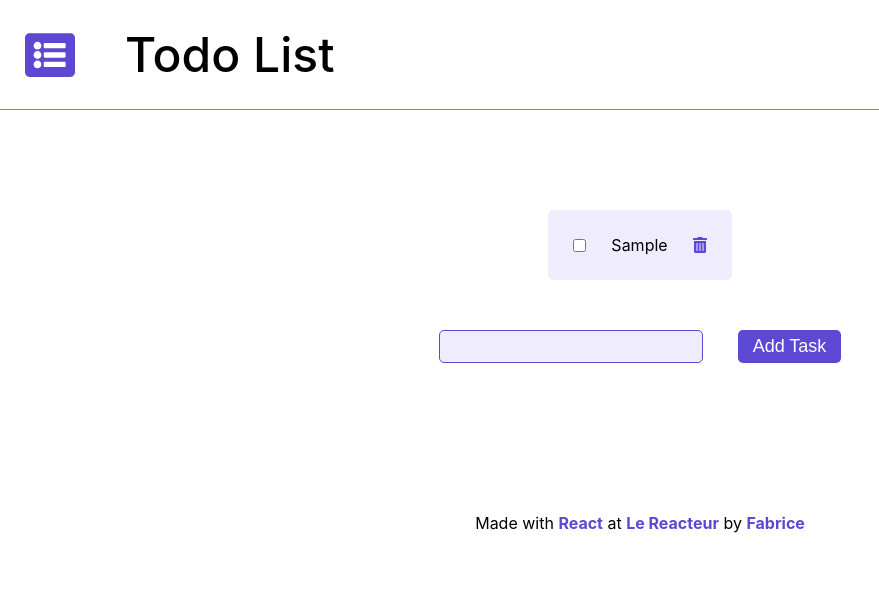
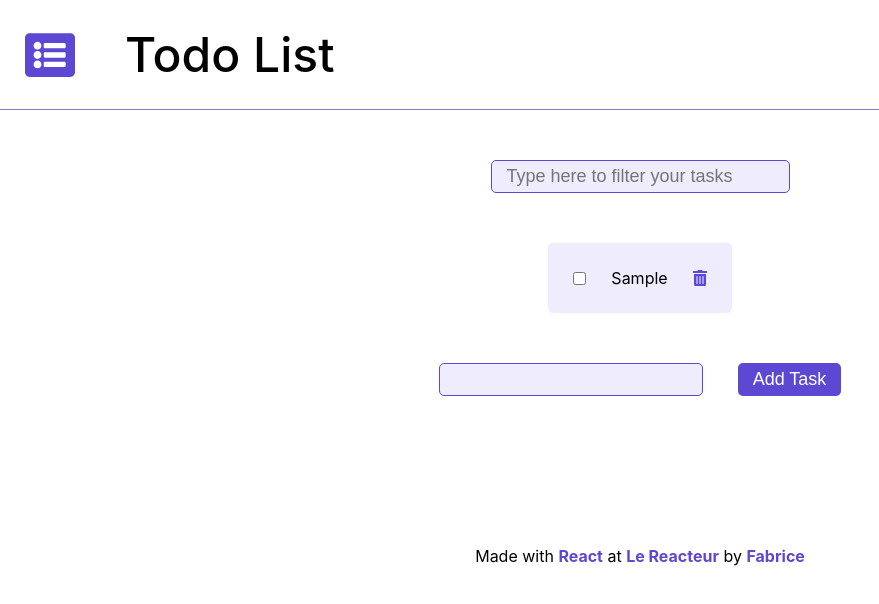
Before and after one commit to llennairek/react-todo-list, a React (Create React App) app: page / in a window 1280 px wide. Both pictures are taken after typing "Sample" into the empty fields and a click on the button "Add Task". Shown: the top 604 px of the page, without its empty margins (0-879 px from the left). Built offline with nearby package versions, Linux system fonts and the light colour scheme.

Commit message:
added filter and sort tasks when checked

```diff
--- a/src/App.css
+++ b/src/App.css
@@ -31,7 +31,12 @@ main {
   display: flex;
   flex-direction: column;
   align-items: center;
-  margin-top: 100px;
+  margin-top: 50px;
+}
+
+.filter input {
+  width: 100%;
+  margin-bottom: 50px;
 }
 
 .task-list {
@@ -67,7 +72,8 @@ input[type="checkbox"] {
   display: flex;
 }
 
-.add-task input {
+.add-task input,
+.filter input {
   padding: 5px 15px;
   border-radius: 5px;
   margin-right: 35px;
--- a/src/App.js
+++ b/src/App.js
@@ -3,6 +3,7 @@ import Header from "./components/Header";
 import Footer from "./components/Footer";
 import TodoList from "./components/TodoList";
 
+// IMPORTING FONT AWESOME ICONS
 import { library } from "@fortawesome/fontawesome-svg-core";
 import { faListAlt, faTrashAlt } from "@fortawesome/free-solid-svg-icons";
 library.add(faListAlt, faTrashAlt);
--- /dev/null
+++ b/src/components/FilterTask.js
@@ -0,0 +1,27 @@
+import React, { useState } from "react";
+
+function FilterTask({ filterValue, setFilterValue, taskList }) {
+  const handleChange = (event) => {
+    setFilterValue(event.target.value);
+  };
+
+  const handleClick = () => {
+    const newTab = [...taskList].filter((item) => {
+      return item.text.includes(filterValue);
+    });
+    // setFilterTask(newTab);
+  };
+
+  return (
+    <div className="filter">
+      <input
+        type="text"
+        value={filterValue}
+        onChange={handleChange}
+        placeholder="Type here to filter your tasks"
+      />
+    </div>
+  );
+}
+
+export default FilterTask;
--- a/src/components/Task.js
+++ b/src/components/Task.js
@@ -1,22 +1,34 @@
-import React, { useState } from "react";
 import { FontAwesomeIcon } from "@fortawesome/react-fontawesome";
 
-function Task({ text, index, taskList, setTaskList }) {
-  const [checked, setChecked] = useState(false);
-
+function Task({ text, index, taskList, setTaskList, checked }) {
+  //called when the trash is clicked, remove the task from the tasklist
   const handleRemove = () => {
     const newTab = [...taskList];
     newTab.splice(index, 1);
     setTaskList(newTab);
   };
 
+  //caled when the checkbox is checked
+  const handleCheck = () => {
+    const newTab = [...taskList];
+    newTab[index].checked = !checked;
+    newTab.sort((item, nextItem) => {
+      if (item.checked && nextItem.checked) {
+        return 0;
+      } else if (item.checked && !nextItem.checked) {
+        return 1;
+      } else if (!item.checked && !nextItem.checked) {
+        return 0;
+      } else {
+        return -1;
+      }
+    });
+    setTaskList(newTab);
+  };
+
   return (
     <div className="task">
-      <input
-        type="checkbox"
-        checked={checked}
-        onChange={() => setChecked(!checked)}
-      />
+      <input type="checkbox" checked={checked} onChange={handleCheck} />
       <span className={checked ? "strike-through" : null}>{text}</span>
       <FontAwesomeIcon icon="trash-alt" onClick={handleRemove} />
     </div>
--- a/src/components/TodoList.js
+++ b/src/components/TodoList.js
@@ -1,28 +1,59 @@
 import React, { useState } from "react";
 import Task from "./Task";
+import FilterTask from "./FilterTask";
 
 function TodoList() {
+  //the state array of objects managing the task list and checkboxes value
   const [taskList, setTaskList] = useState([]);
+  //the input state
   const [inputValue, setInputValue] = useState("");
+  //the filter task array state
+  // const [filterTask, setFilterTask] = useState([...taskList]);
+  const [filterValue, setFilterValue] = useState("");
 
+  //adding the task to the list
   const handleAddTask = () => {
-    setTaskList([...taskList, inputValue]);
+    setTaskList([...taskList, { text: inputValue, checked: false }]);
     setInputValue("");
   };
 
+  //handle ability to add task using "enter" key
   const handleKeyPress = (e) => {
     if (e.key === "Enter") {
       handleAddTask();
     }
   };
 
+  const filterTaskList = (array) => {
+    const newTab = array.filter((item) => item.text.includes(filterValue));
+
+    return newTab;
+  };
+
+  // console.log(filterTask);
   return (
     <main>
-      <div className={taskList.length > 0 ? "task-list" : "task-list hidden"}>
-        {taskList.map((item, index) => (
+      <FilterTask
+        filterValue={filterValue}
+        setFilterValue={setFilterValue}
+        taskList={taskList}
+      />
+      <div
+        className={
+          filterTaskList(taskList).length > 0 ? "task-list" : "task-list hidden"
+        }
+      >
+        {filterTaskList(taskList)
+          // .sort((item, nextItem) => {
+          //   if (item.checked) {
+          //     return 1;
+          //   } else return -1;
+          // })
+          .map((item, index) => (
             <Task
               key={index}
-            text={item}
+              text={item.text}
+              checked={item.checked}
               index={index}
               taskList={taskList}
               setTaskList={setTaskList}
```
Lines whose indentation alone changed are shown as unchanged.
